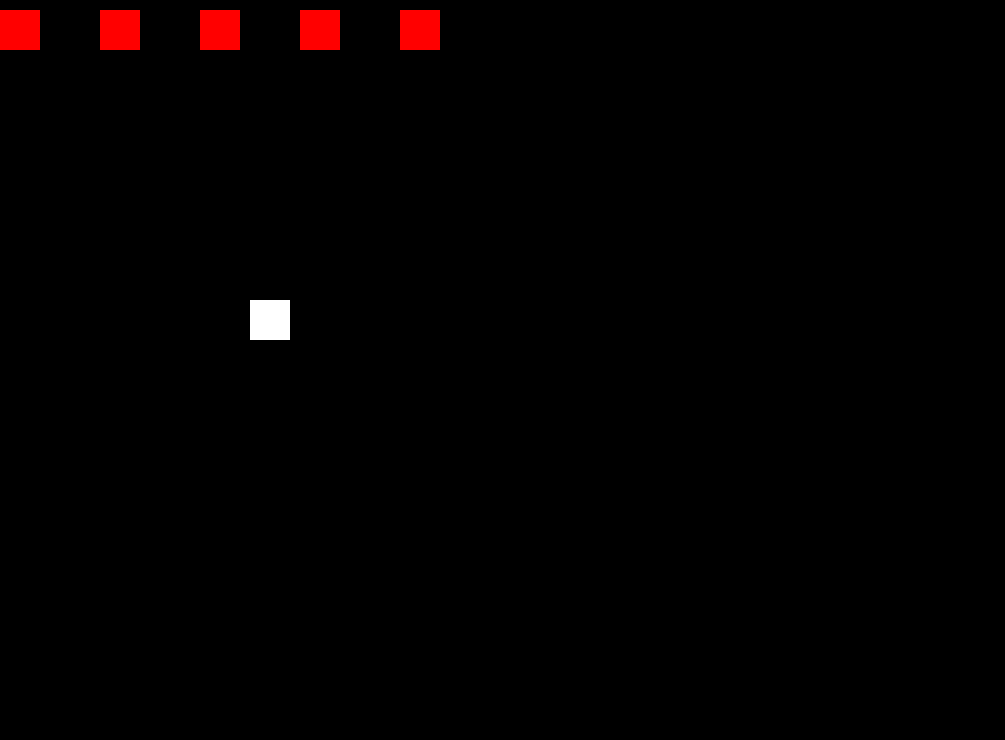
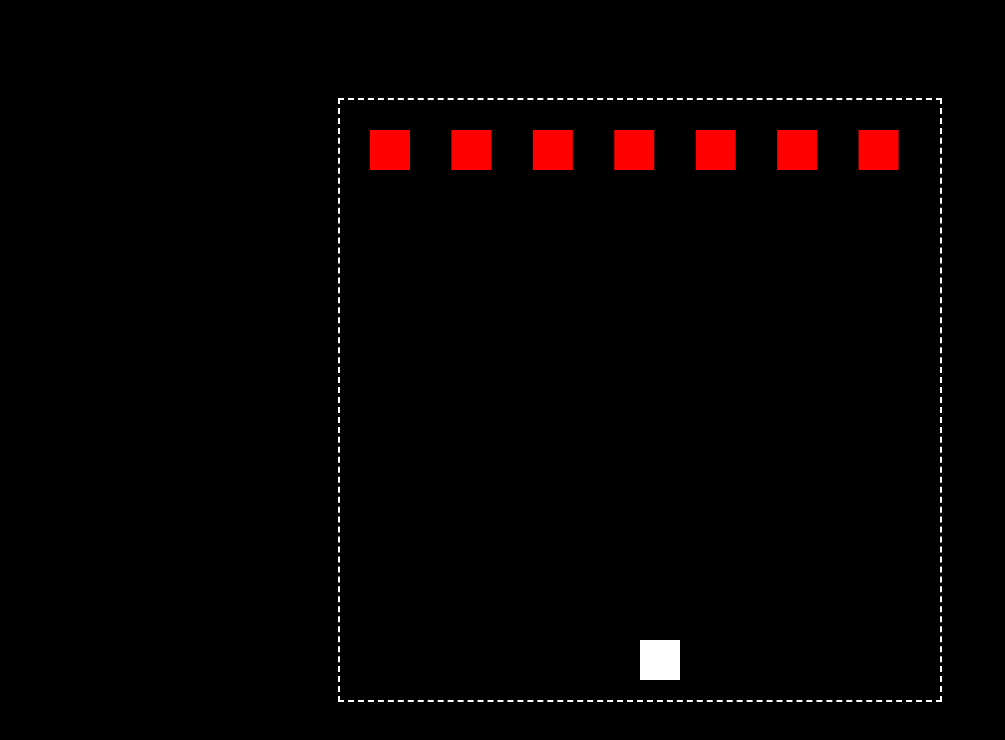
Before and after one commit to babyshoes/all-your-space, a plain HTML site: page index.html in a window 1280 px wide. Shown: the whole page, without its empty margins (0-1005 px from the left). Drawn offline with Linux system fonts and the light colour scheme.

Commit message:
move within bounds

```diff
--- a/index.html
+++ b/index.html
@@ -2,5 +2,7 @@
   <link rel="stylesheet" href="invaders.css" type="text/css">
 </head>
 
-<canvas id="c" width="500" height="500">
+<div id="canvas-div" >
+  <canvas id="c" width="600" height="600" style="border:2px white dashed">
+</div>
 <script type="text/javascript" src="invaders.js"></script>
--- a/invaders.css
+++ b/invaders.css
@@ -1,5 +1,26 @@
+
+body, canvas, div {
+    -moz-user-select: none;
+    -webkit-user-select: none;
+    -ms-user-select: none;
+    -khtml-user-select: none;
+    -webkit-tap-highlight-color: rgba(0, 0, 0, 0);
+
+}
+
 body {
   background-color: black;
   margin: 0px;
   overflow: 0px;
 }
+
+canvas {
+    position:absolute;
+    top:50%;
+    left:50%;
+    transform: translate(-50%, -50%);
+    -o-transform: translate(-50%, -50%);
+    -ms-transform: translate(-50%, -50%);
+    -moz-transform: translate(-50%, -50%);
+    -webkit-transform: translate(-50%, -50%);
+}
--- a/invaders.js
+++ b/invaders.js
@@ -2,7 +2,7 @@
 // - create clearer board
 // - impose field boundaries
 // - have invaders move together
-// - spawn animation
+// - move animation
 
 class Player {
   constructor(color, startingX, startingY, width=40, height=40, lives=1) {
@@ -14,8 +14,12 @@ class Player {
     this.posY = startingY
   }
 
-  move(spacesOver) {
-    this.posX += spacesOver
+  move(spacesOver, fieldEdgeLeft, fieldEdgeRight) {
+    let newPosX = this.posX + spacesOver
+
+    newPosX = newPosX >= fieldEdgeRight - this.width ? fieldEdgeRight - this.width : newPosX
+    newPosX = newPosX < fieldEdgeLeft ? fieldEdgeLeft : newPosX
+    this.posX = newPosX
   }
 
   shoot(){
@@ -26,18 +30,19 @@ class Player {
 var Field = (function() {
 	var canvas = document.getElementById('c')
 	var ctx = canvas.getContext('2d')
+  var canvasEdgeMax = canvas.width * 0.95
+  var canvasEdgeMin = canvas.width * 0.05
+  var canvasTop = canvas.height * 0.05
+  var canvasBottom = canvas.height * 0.9
+
+  var numEnemies = 7
   var playerMove = 0
-  var numEnemies = 5
 
   var aliens = [...Array(numEnemies).keys()].map(i =>
-    new Player('red', canvas.width * i/numEnemies, 10 ))
-  var human = new Player('white', canvas.width / 2, 300)
+    new Player('red', canvasEdgeMax * (i/numEnemies) + canvasEdgeMin, canvasTop ))
+  var human = new Player('white', (canvas.width) / 2, canvasBottom)
 
   window.addEventListener("keydown", function (event) {
-  if (event.defaultPrevented) {
-    return;
-  }
-
     switch (event.key) {
       case "ArrowLeft":
         playerMove = -8
@@ -47,12 +52,8 @@ var Field = (function() {
         break;
       case ' ':
         break;
-    default:
-      return; // Quit when this doesn't handle the key event.
     }
-  // Cancel the default action to avoid it being handled twice
-    event.preventDefault();
-  }, true)
+  })
 
   window.addEventListener("keyup", function (event) {
     switch (event.key) {
@@ -74,7 +75,7 @@ var Field = (function() {
 	  window.requestAnimationFrame(draw)
     ctx.clearRect(0, 0, canvas.width, canvas.height)
 
-    human.move(playerMove)
+    human.move(playerMove, canvasEdgeMin, canvasEdgeMax)
     drawPlayer({...human})
     aliens.forEach(alien => drawPlayer({...alien}))
 	}
@@ -82,7 +83,10 @@ var Field = (function() {
 	return {
 		animate: draw,
     canvasWidth: canvas.width,
-    canvasHeight: canvas.height
+    canvasHeight: canvas.height,
+    aliens: aliens,
+    human: human,
+    fieldEdgeRight: canvasEdgeMax
 	}
 })()
 
```
Lines whose indentation alone changed are shown as unchanged.
